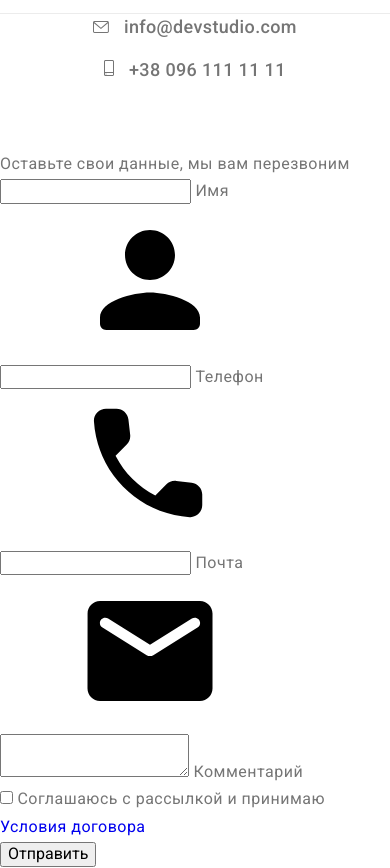
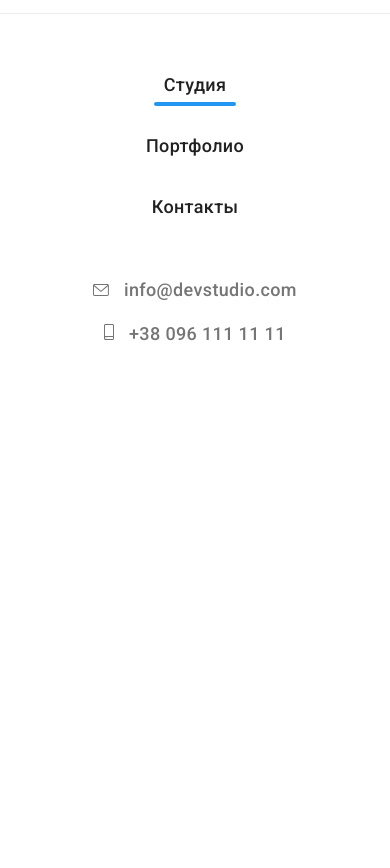
Before and after one commit to YriiHvozdetskiy/goit-markup-hw-08, a plain HTML site: page index.html in a window 390 px wide. Both pictures are taken after a click on the button 355 px from the left and 36 px from the top of the page. Shown: the part 59-927 px from the top of the page. After the commit the page ends 844 px from the top, so only its background shows below. Drawn offline with nearby package versions, Linux system fonts and the light colour scheme.

Commit message:
mobile header end

```diff
--- a/index.html
+++ b/index.html
@@ -18,20 +18,20 @@
                 <a class="header__logo" href="#">Web<span>Studio</span></a>
                 <button class="header__btn-burger" type="button" aria-expanded="false" aria-controls="header-wrapper" data-menu-button>
                     <svg class="header__icon" width="40" height="40" aria-label="Переключатель мобильного меню">
+                        <use class="header__icon-menu" href="./images/system/sprite.svg#burger-menu"></use>
                         <use class="header__icon-cross" href="./images/system/sprite.svg#menu-cross"></use>
-                        <use class="header__icon-menu" href="./images/system/sprite.svg#burger-menu"></use>
                     </svg>
                 </button>
                 <div class="header__wrapper" id="header-wrapper" data-menu>
-                    <!-- <ul class="header__menu menu">
+                    <ul class="header__menu menu">
                         <li class="menu__item"><a class="menu__link menu__link--active" href="#">Студия</a></li>
                         <li class="menu__item"><a class="menu__link" href="./portfolio.html">Портфолио</a></li>
                         <li class="menu__item"><a class="menu__link" href="#">Контакты</a></li>
-                    </ul> -->
+                    </ul>
                     <ul class="header__contacts contacts">
                         <li class="contacts__item">
                             <a class="contacts__link" href="mailto:info@devstudio.com">
-                                <svg class="contacts__icon contacts__icon--email" width="16" height="12">
+                                <svg class="contacts__icon contacts__icon--email" >
                                     <use href="./images/system/sprite.svg#email"></use>
                                 </svg>
                                 info@devstudio.com
@@ -39,7 +39,7 @@
                         </li>
                         <li class="contacts__item">
                             <a class="contacts__link" href="tel:+380961111111">
-                                <svg class="contacts__icon contacts__icon--smartphone" width="10" height="16">
+                                <svg class="contacts__icon contacts__icon--smartphone">
                                     <use href="./images/system/sprite.svg#smartphone"></use>
                                 </svg>
                                 +38 096 111 11 11
@@ -53,7 +53,7 @@
     <!-- =========== main =========== -->
     <main>
         <!-- =========== hero =========== -->
-        <section class="hero">
+        <!-- <section class="hero">
             <h1 class="hero__title">
                 Эффективные решения<br />
                 для вашего бизнеса
@@ -61,9 +61,9 @@
             <button class="hero__btn" type="submit" data-modal-open>Заказать услугу</button>
             <div class="backdrop is-hidden" data-modal>
                 <div class="hero__modal">
-                    <button class="btn-modal-close" data-modal-close></button>
+                    <button class="btn-modal-close" data-modal-close></button> -->
                     <!-- =============== hero__form =============== -->
-                    <form class="form-modal" autocomplete="on">
+                    <!-- <form class="form-modal" autocomplete="on">
                         <div class="form-modal--group" role="group">
                             <p class="form-modal__text">Оставьте свои данные, мы вам перезвоним</p>
                             <ul class="form-modal--list">
@@ -105,7 +105,7 @@
                     </form>
                 </div>
             </div>
-        </section>
+        </section> -->
         <!-- =========== benefits =========== -->
         <!-- <section class="benefits">
             <div class="container">
--- a/sass/components/common/_header.scss
+++ b/sass/components/common/_header.scss
@@ -84,7 +84,7 @@
 .header__menu {
     &.menu {
         @media screen and (max-width: 767px) {
-            padding: 60px 15px;
+            padding: 50px 15px;
         }
     }
 }
@@ -92,7 +92,7 @@
 .menu__item {
     @media screen and (max-width: 767px) {
         &:not(:nth-last-child(1)) {
-            margin-bottom: 40px;
+            margin-bottom: 20px;
         }
     }
 }
@@ -100,11 +100,13 @@
 .menu__link {
     position: relative;
     margin: 0 auto;
+    padding: 10px;
+
     font-size: 18px;
     line-height: 1.17;
     font-weight: 500;
     letter-spacing: 0.02em;
-    padding: 10px;
+
     color: $title-color;
     transition: color 250ms $time-distribution-function;
 
@@ -115,6 +117,7 @@
         content: "";
         height: 4px;
         width: 100%;
+
         border-radius: 2px;
         background: #2196f3;
     }
```
Also changed, not shown: css/main.css, css/main.min.css, css/portfolio.css, css/portfolio.min.css, sprite.svg (added), 4 other files.
